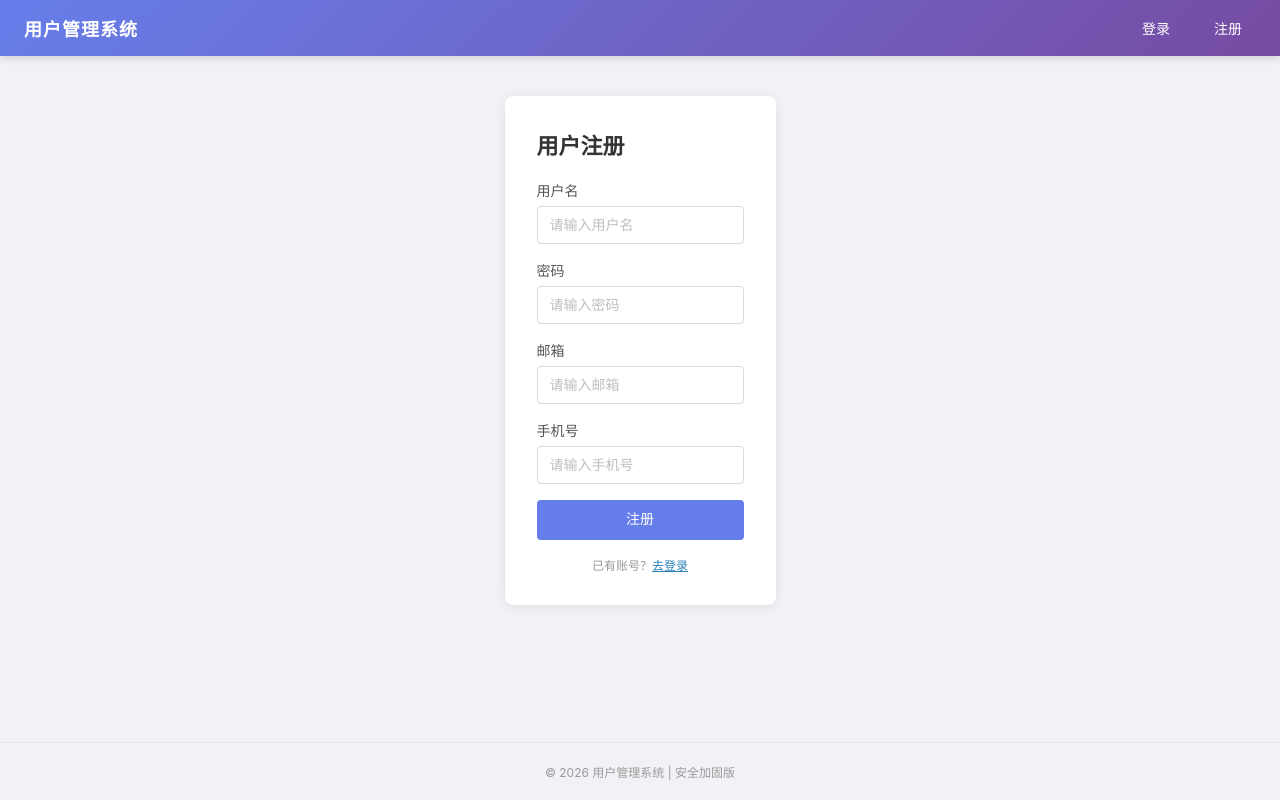
After one commit to Bear-12345/1234567, a Flask app: page /register in a window 1280 px wide. The commit adds this page. Run offline with Flask 3, Linux system fonts and the light colour scheme.

Commit message:
新增: 注册+搜索功能(SQL注入演示)
- /register 注册页面(f-string拼接SQL)
- /search 搜索页面(f-string拼接SQL,打印到控制台)
- register.html 注册表单模板
- index.html 新增搜索框+结果表格
- base.html 导航栏添加注册链接
- login.html 显示注册成功提示
- data/users.db SQL注入演示数据库(与正式库分离)
- CSS 新增表格/搜索框/成功提示样式

Co-Authored-By: Claude <noreply@anthropic.com>

```diff
--- a/app.py
+++ b/app.py
@@ -31,6 +31,10 @@
   23. ✅ 账户枚举防护（统一错误提示）
   24. ✅ 最后登录时间追踪
   25. ✅ 启动后立即清除内存中的明文密码
+  ---
+  SQL注入演示功能（课堂专用，非安全加固）：
+  - /register 注册（f-string 拼接，故意存在注入漏洞）
+  - /search 搜索（f-string 拼接，故意存在注入漏洞）
 ============================================================
 """
 
@@ -204,6 +208,43 @@ def _update_user(username, **kwargs):
 
 # 启动时初始化数据库
 _init_db()
+
+# ============================================================
+# SQL注入演示数据库（课堂专用）
+# 数据库文件保存在 data/ 目录下
+# 注意：后续注册和搜索使用 f-string 拼接，故意存在注入漏洞
+# ============================================================
+DATA_DIR = os.path.join(os.path.dirname(os.path.abspath(__file__)), "data")
+os.makedirs(DATA_DIR, exist_ok=True)
+VULN_DB_PATH = os.path.join(DATA_DIR, "users.db")
+
+
+def init_db():
+    """初始化 SQL 注入演示用数据库"""
+    print(f"[SQL注入演示] 初始化数据库: {VULN_DB_PATH}", flush=True)
+    conn = sqlite3.connect(VULN_DB_PATH)
+    c = conn.cursor()
+    c.execute("""
+        CREATE TABLE IF NOT EXISTS users (
+            id INTEGER PRIMARY KEY AUTOINCREMENT,
+            username TEXT UNIQUE NOT NULL,
+            password TEXT NOT NULL,
+            email TEXT NOT NULL DEFAULT '',
+            phone TEXT NOT NULL DEFAULT ''
+        )
+    """)
+    # 插入默认用户（使用 INSERT OR IGNORE 防止重复）
+    c.execute("INSERT OR IGNORE INTO users (username, password, email, phone) "
+              "VALUES ('admin', 'admin123', 'admin@example.com', '13800138000')")
+    c.execute("INSERT OR IGNORE INTO users (username, password, email, phone) "
+              "VALUES ('alice', 'alice2025', 'alice@example.com', '13900139001')")
+    conn.commit()
+    conn.close()
+    print("[SQL注入演示] 默认用户已插入: admin/admin123, alice/alice2025", flush=True)
+
+
+# 启动时初始化注入演示数据库
+init_db()
 
 
 # ============================================================
@@ -609,7 +650,12 @@ def login():
             _audit_log("GET_RATE_EXCEEDED", ip=client_ip, result="RATE_LIMITED")
             return render_template("429.html"), 429
 
-        return render_template("login.html")
+        # 检查是否有注册成功的提示
+        registered_msg = None
+        if request.args.get("registered") == "1":
+            registered_msg = "注册成功，请登录。"
+
+        return render_template("login.html", registered=registered_msg)
 
     # ---- POST：处理登录 ----
     client_ip = request.remote_addr or "unknown"
@@ -713,6 +759,85 @@ def logout():
 
 
 # ============================================================
+# 路由：注册（SQL注入演示 - 使用 f-string 拼接）
+# ============================================================
+@app.route("/register", methods=["GET", "POST"])
+def register():
+    """注册页面 - 故意使用 f-string 拼接 SQL（演示注入漏洞）"""
+    # 已登录用户跳转首页
+    if session.get("username"):
+        return redirect("/")
+
+    if request.method == "GET":
+        return render_template("register.html")
+
+    # POST: 获取表单数据（不做任何过滤或转义）
+    username = request.form.get("username", "")
+    password = request.form.get("password", "")
+    email = request.form.get("email", "")
+    phone = request.form.get("phone", "")
+
+    # 使用 f-string 拼接 SQL（故意留下注入漏洞）
+    sql = f"INSERT INTO users (username, password, email, phone) VALUES ('{username}', '{password}', '{email}', '{phone}')"
+    print(f"[SQL注入演示] 注册SQL: {sql}", flush=True)
+
+    try:
+        conn = sqlite3.connect(VULN_DB_PATH)
+        c = conn.cursor()
+        c.execute(sql)
+        conn.commit()
+        conn.close()
+        print(f"[SQL注入演示] 用户 {username} 注册成功", flush=True)
+        # 跳转到登录页并提示成功
+        return redirect("/login?registered=1")
+    except Exception as e:
+        print(f"[SQL注入演示] 注册失败: {e}", flush=True)
+        return render_template("register.html", error=f"注册失败: {str(e)}")
+
+
+# ============================================================
+# 路由：搜索（SQL注入演示 - 使用 f-string 拼接）
+# ============================================================
+@app.route("/search")
+def search():
+    """搜索用户 - 故意使用 f-string 拼接 SQL（演示注入漏洞）"""
+    keyword = request.args.get("keyword", "")
+    results = []
+
+    if keyword:
+        # 使用 f-string 拼接 SQL（故意留下注入漏洞）
+        sql = f"SELECT id, username, email, phone FROM users WHERE username LIKE '%{keyword}%' OR email LIKE '%{keyword}%'"
+        print(f"[SQL注入演示] 搜索SQL: {sql}", flush=True)
+
+        try:
+            conn = sqlite3.connect(VULN_DB_PATH)
+            c = conn.cursor()
+            c.execute(sql)
+            rows = c.fetchall()
+            conn.close()
+
+            for row in rows:
+                results.append({
+                    "id": row[0],
+                    "username": row[1],
+                    "email": row[2],
+                    "phone": row[3],
+                })
+            print(f"[SQL注入演示] 搜索结果: {len(results)} 条", flush=True)
+        except Exception as e:
+            print(f"[SQL注入演示] 搜索出错: {e}", flush=True)
+
+    # 获取用户信息用于首页展示
+    username = session.get("username")
+    user_info = None
+    if username and _user_exists(username):
+        raw = _get_user(username)
+        user_info = {k: v for k, v in raw.items() if k != "password"}
+
+    return render_template("index.html", user=user_info, search_results=results, keyword=keyword)
+
+
+# ============================================================
 # 自定义错误页面（不泄露服务端信息）
 # ============================================================
 @app.errorhandler(400)
--- a/templates/base.html
+++ b/templates/base.html
@@ -16,6 +16,7 @@
                 <a href="/logout" class="nav-link">退出</a>
             {% else %}
                 <a href="/login" class="nav-link">登录</a>
+                <a href="/register" class="nav-link">注册</a>
             {% endif %}
         </div>
     </nav>
--- a/templates/login.html
+++ b/templates/login.html
@@ -5,6 +5,10 @@
 
         {% if error %}
             <div class="alert alert-error">{{ error }}</div>
+        {% endif %}
+
+        {% if registered %}
+            <div class="alert alert-success">{{ registered }}</div>
         {% endif %}
 
         <form action="/login" method="POST" class="login-form" autocomplete="off">
--- /dev/null
+++ b/templates/register.html
@@ -0,0 +1,35 @@
+{% extends "base.html" %}
+
+{% block content %}
+    <div class="card card-login">
+        <h1 class="card-title">用户注册</h1>
+
+        {% if error %}
+            <div class="alert alert-error">{{ error }}</div>
+        {% endif %}
+
+        <form action="/register" method="POST" class="login-form" autocomplete="off">
+            <div class="form-group">
+                <label for="username">用户名</label>
+                <input type="text" id="username" name="username" placeholder="请输入用户名" required maxlength="32">
+            </div>
+            <div class="form-group">
+                <label for="password">密码</label>
+                <input type="password" id="password" name="password" placeholder="请输入密码" required maxlength="128">
+            </div>
+            <div class="form-group">
+                <label for="email">邮箱</label>
+                <input type="email" id="email" name="email" placeholder="请输入邮箱" maxlength="64">
+            </div>
+            <div class="form-group">
+                <label for="phone">手机号</label>
+                <input type="text" id="phone" name="phone" placeholder="请输入手机号" maxlength="20">
+            </div>
+            <button type="submit" class="btn btn-primary btn-block">注册</button>
+        </form>
+
+        <p class="text-muted text-center" style="margin-top:16px;font-size:12px;">
+            已有账号？<a href="/login" style="color:#2980b9;text-decoration:underline;">去登录</a>
+        </p>
+    </div>
+{% endblock %}
```
Also changed, not shown: static/css/style.css (+61 -0 lines), templates/index.html (+48 -0 lines), 1 other file.
